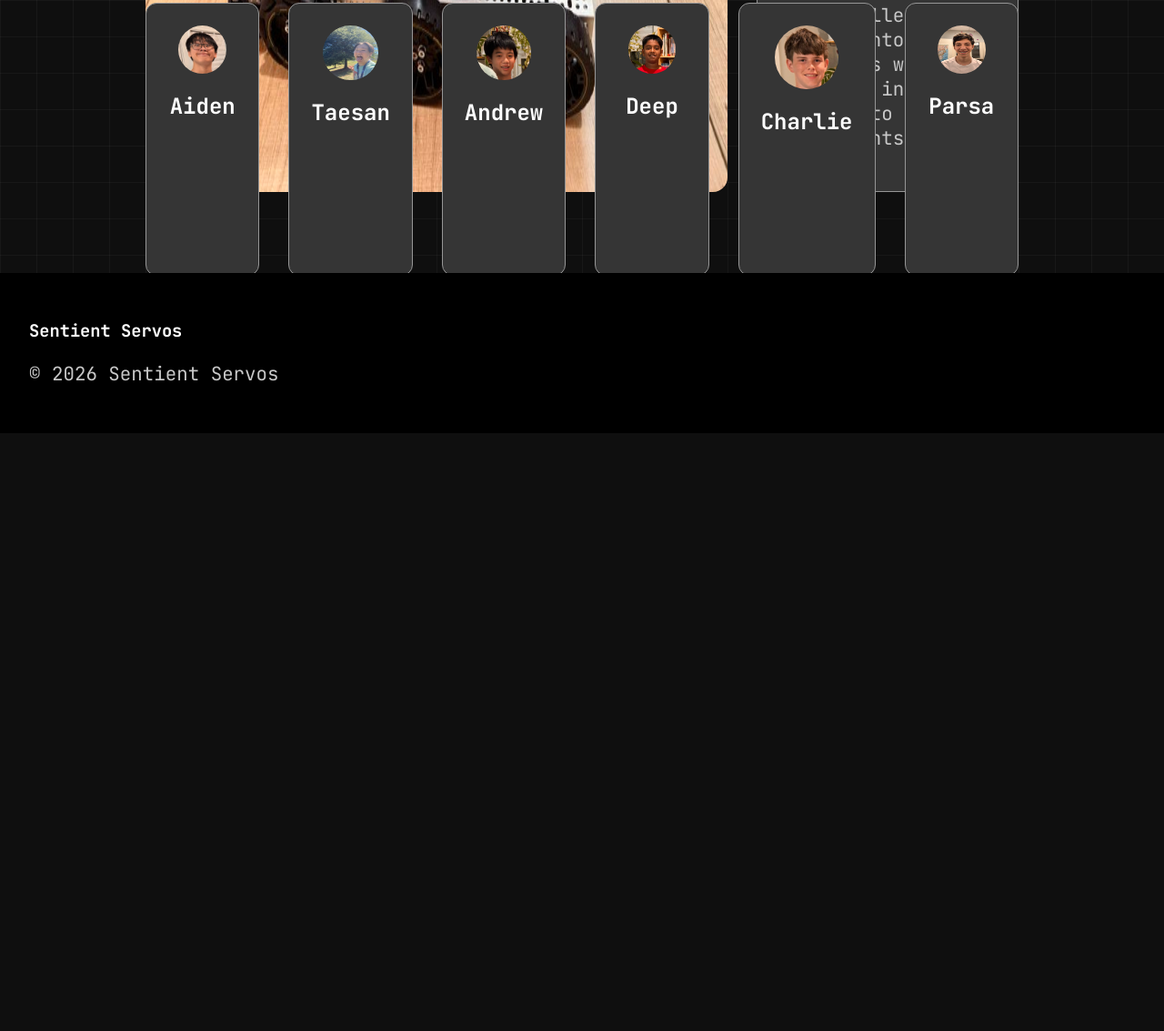
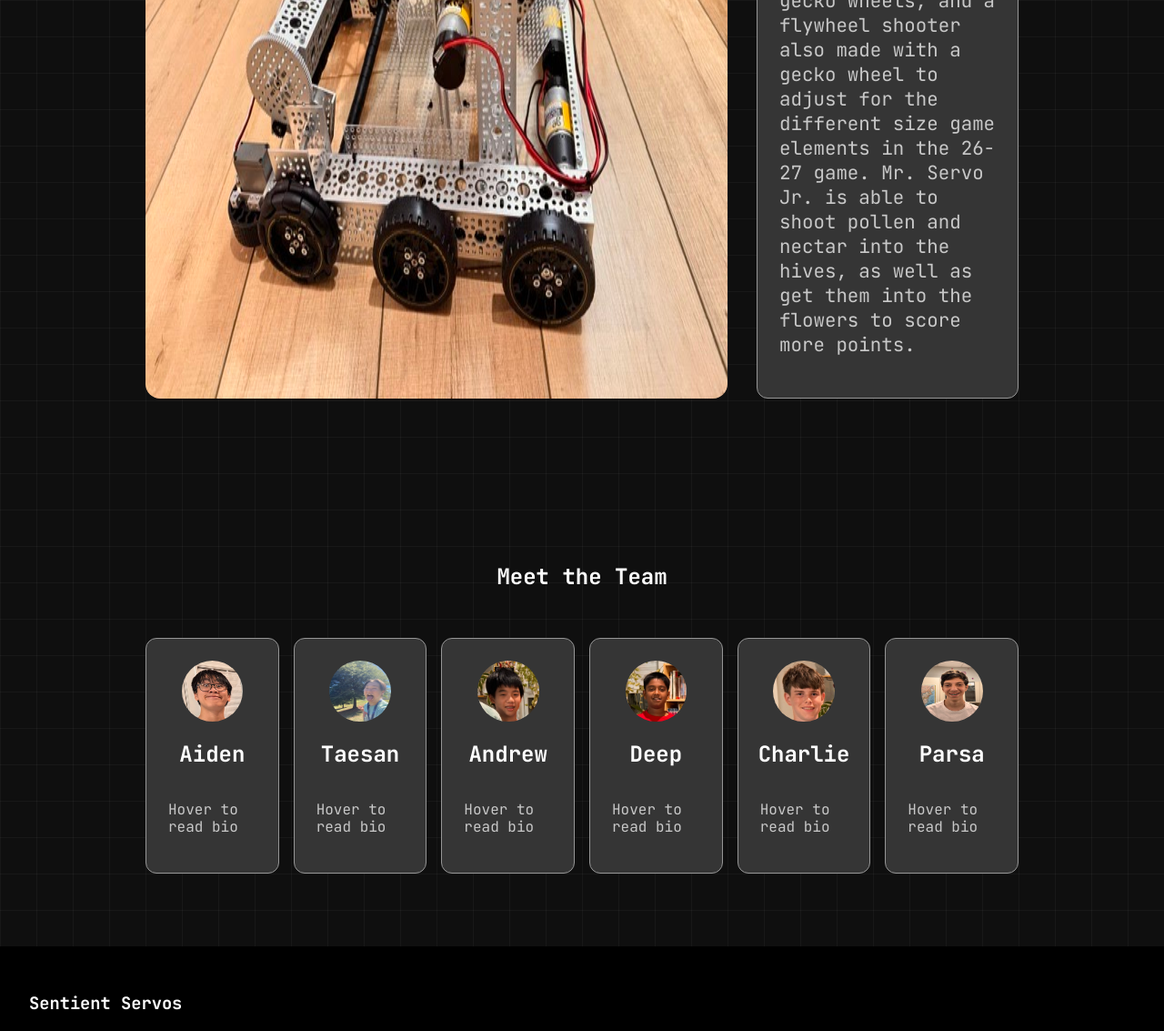
Before and after one commit to Ajc48/ftc_website, a plain HTML site: page index.html in a window 1280 px wide. Shown: the part 1640-2773 px from the top of the page at 91% size. Before the commit the page ends 2116 px from the top, so only its background shows below. Drawn offline with Linux system fonts and the light colour scheme.

Commit message:
added bios

```diff
--- a/css/components.css
+++ b/css/components.css
@@ -1,7 +1,5 @@
 
 .member-card {
-    width: 200px;
-    height: 250px;
     display: flex;
       flex-direction: column;
   align-items: center;
@@ -13,6 +11,12 @@
     &:hover {
         border-color: var(--accent);
     box-shadow: 0 0px 30px 0 var(--accent);}
+}
+.member-card p {
+  flex: 1;
+  overflow: visible;
+  font-size: 1rem;
+  line-height: 1.2;
 }
 
 
@@ -27,6 +31,53 @@
     border-color: var(--border_color);
     transition: box-shadow 180ms ease, border-color 180ms ease, transform 1500ms ease, background-color 180ms ease;
 
+}
+
+.member-card {
+    flex: 1 1 0;
+    min-width: 0;
+    transition: flex-grow 180ms ease, box-shadow 180ms ease, border-color 180ms ease;
+}
+
+.member-card:hover {
+    flex-grow: 3;
+}
+
+#team {
+    height: auto;
+}
+
+.member-list {
+    display: flex;
+    align-items: stretch;
+    gap: 1rem;
+    width: 100%;
+}
+
+@media (max-width: 700px) {
+    .member-list {
+        flex-wrap: wrap;
+    }
+
+    .member-card {
+        flex: 1 1 40%;
+    }
+
+    .member-card:hover {
+        flex-grow: 1;
+    }
+}
+
+.member-bio .bio-text {
+    display: none;
+}
+
+.member-card:hover .bio-placeholder {
+    display: none;
+}
+
+.member-card:hover .bio-text {
+    display: inline;
 }
 
 .btn {
--- a/css/layout.css
+++ b/css/layout.css
@@ -19,7 +19,7 @@ section {
     padding: 5rem 10rem;
     justify-content: space-evenly;
     display: flex;
-    height: 40dvh;
+    min-height: 40dvh;
     flex-wrap: wrap;
     align-items: stretch;
     gap: 2rem;
--- a/index.html
+++ b/index.html
@@ -67,29 +67,37 @@ He uses an intake made of gecko wheels, and a flywheel shooter also made with a
 
                     <section id="team">
 <h1 class="section-title">Meet the Team</h1>
+                    <div class="member-list">
                     <div class="glass card member-card">
                         <img src="images/aiden.webp" alt="">
                         <h2>Aiden</h2>
+                        <p class="member-bio"><span class="bio-placeholder">Hover to read bio</span><span class="bio-text">bio</span></p>
                     </div>
                     <div class="glass card member-card">
                         <img src="images/taesan.webp" alt="">
                         <h2>Taesan</h2>
+                        <p class="member-bio"><span class="bio-placeholder">Hover to read bio</span><span class="bio-text">bio</span></p>
                     </div>
                     <div class="glass card member-card">
                         <img src="images/andrew.webp" alt="">
                         <h2>Andrew</h2>
+                        <p class="member-bio"><span class="bio-placeholder">Hover to read bio</span><span class="bio-text">This is my first year with the Sentient Servos, and I am super exited for this year's season. I have always enjoyed programming, and outside of robotics I enjoy playing violin.</span></p>
                     </div>
                     <div class="glass card member-card">
                         <img src="images/deep.webp" alt="">
                         <h2>Deep</h2>
+                        <p class="member-bio"><span class="bio-placeholder">Hover to read bio</span><span class="bio-text">bio</span></p>
                     </div>
                     <div class="glass card member-card">
                         <img src="images/charlie.webp" alt="">
                         <h2>Charlie</h2>
+                        <p class="member-bio"><span class="bio-placeholder">Hover to read bio</span><span class="bio-text">bio</span></p>
                     </div>
                     <div class="glass card member-card">
                         <img src="images/parsa.webp" alt="">
                         <h2>Parsa</h2>
+                        <p class="member-bio"><span class="bio-placeholder">Hover to read bio</span><span class="bio-text">bio</span></p>
+                    </div>
                     </div>
                 </section>
             </main>
```
Also changed, not shown: donate.html (+1 -0 lines).
